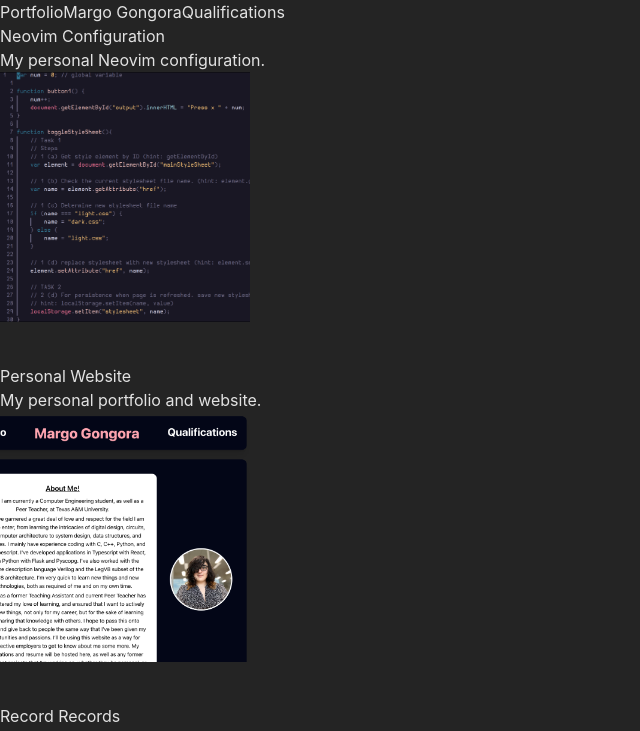
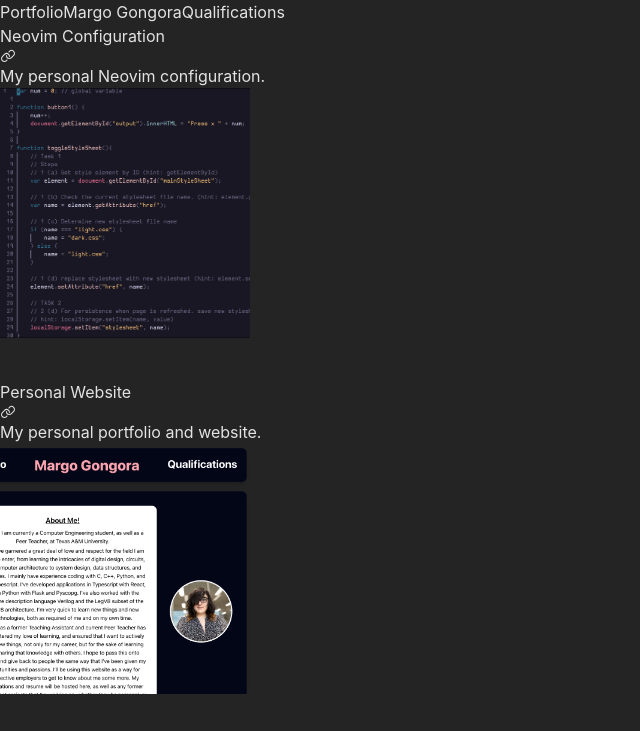
Before and after one commit to margongora/personal-website, a React (Vite) app: page /portfolio in a window 1280 px wide. Shown: the top 731 px of the page, without its empty margins (0-640 px from the left). Built offline with nearby package versions, Linux system fonts and the light colour scheme; some icons are missing.

Commit message:
Added external links to Github for projects

```diff
--- a/src/components/Project.tsx
+++ b/src/components/Project.tsx
@@ -1,16 +1,26 @@
+import { Link } from "@phosphor-icons/react";
+
 interface props {
   children?: React.ReactNode
   icon: string,
   title: string,
-  desc: string
+  desc: string,
+  link?: string
 }
 
-const Project = ({ children, icon, title, desc }: props) => {
+const Project = ({ children, icon, title, desc, link }: props) => {
   return (
-    <div className='m-2 p-2 flex flex-col text-center items-center bg-white rounded-2xl text-black gap-2'>
-      <span
-        className='font-bold m-4 h-[20%]'
-      >{title}</span>
+    <div className='m-2 p-2 flex flex-col text-center items-center bg-white rounded-2xl text-black'>
+      <div className="flex flex-row m-2 gap-2">
+        <span
+          className='font-bold h-[20%]'
+        >
+          {title}
+        </span>
+        <a className={`hover:cursor-pointer ${link ? null : 'hidden'}`} href={link} >
+          <Link />
+        </a>
+      </div>
       <p>{desc}</p>
       <img
         className='m-4 border-4 border-black rounded-full'
--- a/src/routes/Portfolio.tsx
+++ b/src/routes/Portfolio.tsx
@@ -22,24 +22,40 @@ export default function Portfolio() {
     <>
       <Card>
         <div className='m-4 p-4 grid grid-cols-3 gap-4'>
-          <Project icon={Neovim} title='Neovim Configuration' desc='My personal Neovim configuration.'>
+          <Project
+            icon={Neovim}
+            title='Neovim Configuration'
+            desc='My personal Neovim configuration.'
+            link='https://github.com/margongora/dotfiles'
+          >
             <LuaPlain size={36} />
           </Project>
-          <Project icon={Website} title='Personal Website' desc='My personal portfolio and website.'>
+          <Project
+            icon={Website}
+            title='Personal Website'
+            desc='My personal portfolio and website.'
+            link='https://github.com/margongora/personal-website'
+          >
             <TypescriptPlain size={36} />
             <ReactOriginal size={36} />
             <TailwindcssOriginal size={36} />
             <VitejsOriginal size={36} />
           </Project>
-          <Project icon={Record} title='Record Records'
+          <Project
+            icon={Record}
+            title='Record Records'
             desc='CSCE 310 Group Project: Ayo Fatoye, Carson Lee, Justin Abraham'
+            link='https://github.com/Summer23-CSCE-310-Database-Systems/github-setup-recordrecords'
           >
             <PythonOriginal size={36} />
             <PostgresqlOriginal size={36} />
             <FlaskOriginal size={36} />
           </Project>
-          <Project icon={Revs} title={`Rev's POS System`}
+          <Project
+            icon={Revs}
+            title={`Rev's POS System`}
             desc='CSCE 331 Final Project: Adam Teo, Aaron Matthews, Akshay Belle, Chris Avila, Gabe Floreslovo'
+            link='https://github.com/csce-315-331-2024a/project-3-full-stack-agile-web-project-3-907-30'
           >
             <TypescriptPlain size={36} />
             <ReactOriginal size={36} />
```
